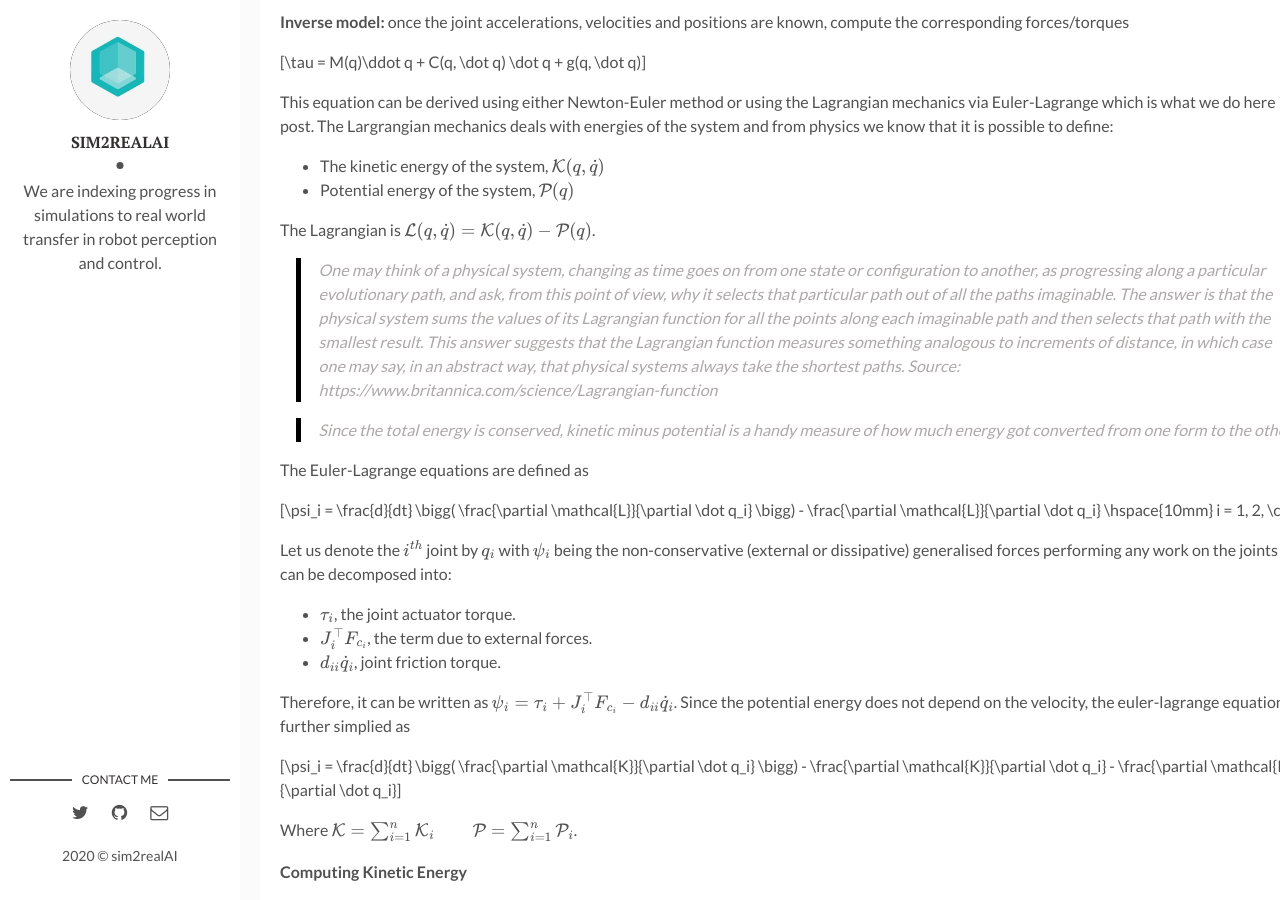
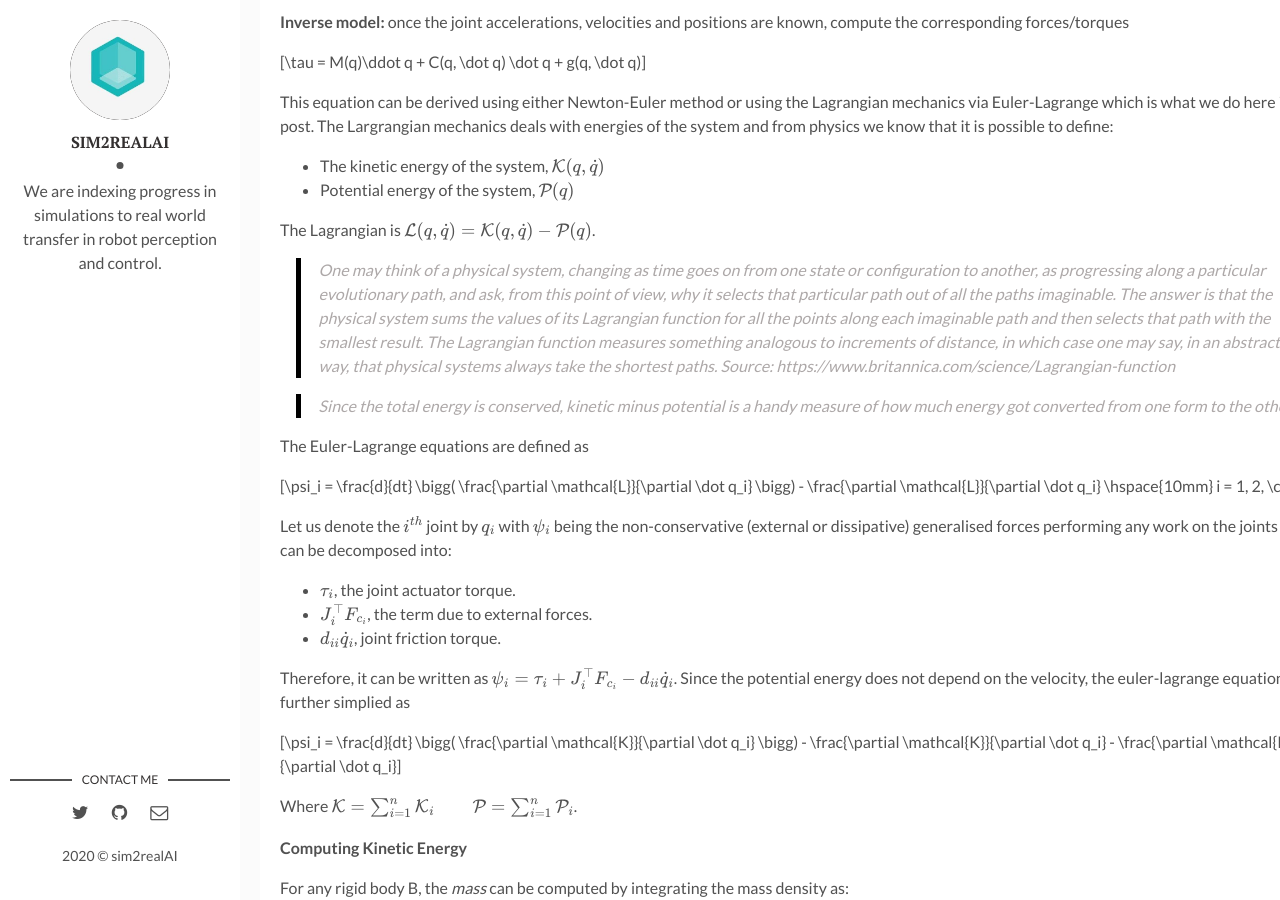
Before and after one commit to backupsim2realai/backupsim2realai.github.io, a Jekyll site: the page built from _posts/2019-04-15-Dynamic-Model-Of-Manipulators.markdown, in a window 1280 px wide and 900 px high, scrolled down 726 px. Built offline with Jekyll 4.4.1, drawn with Linux system fonts in a browser that asks for light colours; formulas are drawn with MathJax 3.

Commit message:
editing text
Signed-off-by: Ankur Handa <ahanda@nvidia.com>

```diff
--- a/_posts/2019-04-15-Dynamic-Model-Of-Manipulators.markdown
+++ b/_posts/2019-04-15-Dynamic-Model-Of-Manipulators.markdown
@@ -40,7 +40,7 @@
 
 The Lagrangian is $$\mathcal{L}(q, \dot q) = \mathcal{K}(q, \dot q) - \mathcal{P}(q)$$.
 
->One may think of a physical system, changing as time goes on from one state or configuration to another, as progressing along a particular evolutionary path, and ask, from this point of view, why it selects that particular path out of all the paths imaginable. The answer is that the physical system sums the values of its Lagrangian function for all the points along each imaginable path and then selects that path with the smallest result. This answer suggests that the Lagrangian function measures something analogous to increments of distance, in which case one may say, in an abstract way, that physical systems always take the shortest paths. Source: https://www.britannica.com/science/Lagrangian-function
+>One may think of a physical system, changing as time goes on from one state or configuration to another, as progressing along a particular evolutionary path, and ask, from this point of view, why it selects that particular path out of all the paths imaginable. The answer is that the physical system sums the values of its Lagrangian function for all the points along each imaginable path and then selects that path with the smallest result. The Lagrangian function measures something analogous to increments of distance, in which case one may say, in an abstract way, that physical systems always take the shortest paths. Source: https://www.britannica.com/science/Lagrangian-function
 
 >Since the total energy is conserved, kinetic minus potential is a handy measure of how much energy got converted from one form to the other.
 
```
